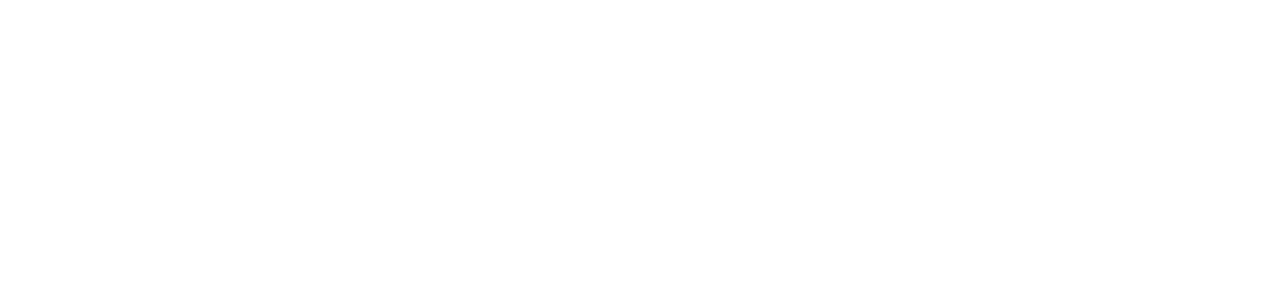
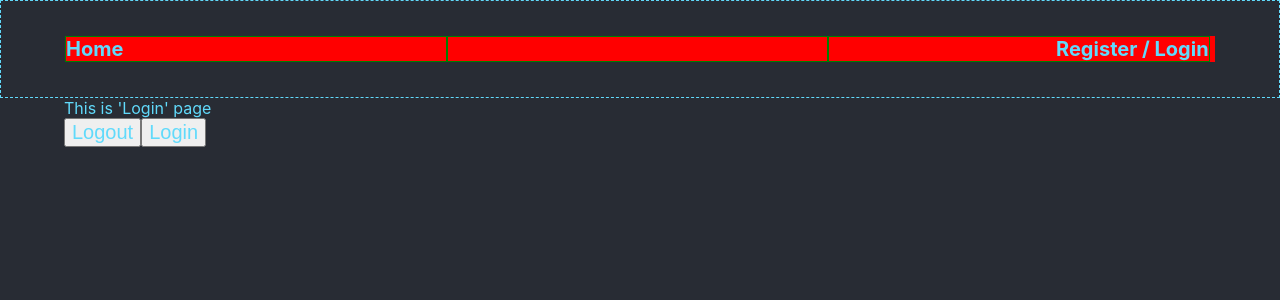
Before and after one commit to pitlimitCode/jwt-auth-refreshtoken, a React (Create React App) app: page /login in a window 1280 px wide. Before the commit this address had no page. Shown: the top 300 px of the page. Built offline with nearby package versions, Linux system fonts and the light colour scheme.

Commit message:
navbar trouble: path and auth

```diff
--- a/src/App.js
+++ b/src/App.js
@@ -1,8 +1,9 @@
 import React, { Suspense } from 'react';
 import { BrowserRouter, Routes, Route } from 'react-router-dom';
 
-import Home from './Home';
-import Page from './Page';
+import Home from './pages/Home';
+import Page from './pages/Login';
+import Profile from './pages/Profile';
 
 function App() {
   return (
@@ -10,7 +11,8 @@ function App() {
       <Suspense fallback={<div>Loading...</div>}>
         <Routes>
           <Route path="/" element={<Home />} />
-          <Route path="/page" element={<Page />} />
+          <Route path="/login" element={<Page />} />
+          <Route path="/profile" element={<Profile />} />
         </Routes>
       </Suspense>
     </BrowserRouter>
--- a/src/Home.js
+++ /dev/null
@@ -1,14 +0,0 @@
-import './styles/App.css';
-import { Link } from 'react-router-dom';
-
-export default function Home() {
-  return (
-    <div className="App">
-      <header className="App-header">
-        This is 'Home' page
-
-        <div>Link to: <span><Link to='/page'>Page</Link></span></div>
-      </header>
-    </div>
-  );
-}
--- a/src/Page.js
+++ /dev/null
@@ -1,14 +0,0 @@
-import './styles/App.css';
-import { Link } from 'react-router-dom';
-
-export default function Page() {
-  return (
-    <div className="App">
-      <header className="App-header">
-        This is 'Page' page
-
-        <div>Link to: <span><Link to='/'>Home</Link></span></div>
-      </header>
-    </div>
-  );
-}
--- /dev/null
+++ b/src/pages/Home.js
@@ -0,0 +1,19 @@
+import '../styles/App.css';
+// import { Link } from 'react-router-dom';
+
+import Navbar from './components/Navbar';
+
+export default function Home() {
+  return (
+    <div className="App">
+      <Navbar />
+      <div className='container'>
+
+        <div className="flexcenter">
+          This is 'Home' page
+        </div>
+
+      </div>
+    </div>
+  );
+}
--- /dev/null
+++ b/src/pages/Login.js
@@ -0,0 +1,31 @@
+import '../styles/App.css';
+import { Link } from 'react-router-dom';
+// import { useEffect } from 'react';
+
+import Navbar from './components/Navbar';
+
+export default function Login() {
+
+function inin() {
+  sessionStorage.setItem("login", true)
+  // console.log('inin')
+}
+function otot() {
+  sessionStorage.setItem("login", false)
+  // console.log('otot')
+}
+
+  return (
+    <div className="App">
+      <Navbar />
+      <div className='container'>
+
+        <div className="">
+          This is 'Login' page
+        </div>
+        <button onClick={otot}><Link to='/'>Logout</Link></button>
+        <button onClick={inin}><Link to='/'>Login</Link></button>
+      </div>
+    </div>
+  );
+}
--- /dev/null
+++ b/src/pages/Profile.js
@@ -0,0 +1,19 @@
+import '../styles/App.css';
+// import { Link } from 'react-router-dom';
+
+import Navbar from './components/Navbar';
+
+export default function Profile() {
+  return (
+    <div className="App">
+      <Navbar />
+      <div className='container'>
+
+        <div className="">
+          This is 'Profile' page
+        </div>
+
+      </div>
+    </div>
+  );
+}
--- /dev/null
+++ b/src/pages/components/Navbar.js
@@ -0,0 +1,138 @@
+import '../../styles/App.css';
+import { Link } from 'react-router-dom';
+// import { useLocation } from 'react-router-dom';
+// import { Link, useLocation } from 'react-router-dom';
+// import { useEffect } from 'react';
+// import { useState } from 'react';
+// import { useEffect, useState } from 'react';
+
+export default function Navbar() {
+  // const [isLogin, setIsLogin] = useState();
+  // console.log('ke1', isLogin);
+
+  let custom = sessionStorage.getItem("login")
+  console.log('wkwk1', sessionStorage.getItem("login"));
+
+  if(sessionStorage.getItem("login") == null){
+    // console.log('tesss')
+    // setIsLogin(false);
+    sessionStorage.setItem("login", false)
+  }
+
+  // function handleAuthen(log) {
+  //   sessionStorage.setItem("users", log)
+  // }
+
+  // const path = useLocation().pathname;
+  // const isLogin = sessionStorage.getItem("login");
+
+
+
+  // const [navLeft, setNavLeft] = useState();
+  // const [navCounter, setNavCounter] = useState();
+  // const [navRight, setNavRight] = useState();
+
+
+  // useEffect(() => {
+
+    // console.log('cek bool', Boolean(sessionStorage.getItem("login")));
+    // const isNotLogin2 = sessionStorage.getItem("login")
+
+    // console.log('wkwk1', sessionStorage.getItem("login"));
+
+    // if(sessionStorage.getItem("login") == null){
+    //   // console.log('tesss')
+    //   setIsLogin(false);
+    //   sessionStorage.setItem("login", false)
+    // }
+
+    // const isNotLogin3 = Boolean(isNotLogin2)
+    // console.log('wkwk2', isNotLogin3);
+    // setIsLogin(isLogin2);
+
+    // if(custom == 'true'){
+    //   setIsLogin(true);
+    //   sessionStorage.setItem("login", true)
+    // } else {
+    //   // console.log('a1', isLogin2)
+    //   setIsLogin(false);
+    //   sessionStorage.setItem("login", false)
+    // }
+
+
+    // if(sessionStorage.getItem("users") == null){
+    //   setIsLogin(true);
+    //   sessionStorage.setItem("users", null)
+    // };
+
+    // setIsLogin((sessionStorage.getItem("login")));
+    // console.log('ke2', isLogin);
+    // console.log(typeof(isLogin2));
+
+  //   if(path == '/login'){
+
+  //   }
+  //   if(path == '/profile'){
+
+  //   }
+
+  //   setNavRight(isLogin)
+  // }, []);
+
+  // console.log(sessionStorage);
+  // console.log(path);
+
+  // console.log('wkwk2', isLogin);
+function inin() {
+  sessionStorage.setItem("login", true)
+  // console.log('inin')
+}
+function otot() {
+  sessionStorage.setItem("login", false)
+  // console.log('otot')
+}
+  return (
+    <div className="navbar">
+      <div className='container'>
+
+        <div className='navBarCenter'>
+
+          {/* <div className='navPart flexleft'><Link to='/'>Home</Link></div> */}
+          <div className='navPart flexleft'>
+            { (custom == 'true')
+              ? <Link to='/profile'>Profile</Link>
+              : <Link to='/'>Home</Link>
+            }
+          </div>
+
+          {/* <div className='navPart flexcenter'>Time CountDown</div> */}
+          {/* <div className='navPart flexcenter'>
+            <div className='counterBorder'>
+              <div className='counter'> 15 </div>
+            </div>
+          </div> */}
+          <div className='navPart flexcenter'>
+            { (custom == 'true')
+              ? <div className='counterBorder'>
+                  <div className='counter'> 15 </div>
+                </div>
+              : <></>
+            }
+          </div>
+
+          {/* <div className='navPart flexcenter'><Link to='/profile'>Profile</Link></div>
+          <div className='navPart flexright'><Link to='/login'>Login</Link></div> */}
+          <div className='navPart flexright'>
+            { (custom == 'true')
+              ? <div onClick={otot}><Link to='/login'>Logout</Link></div>
+              : <div onClick={inin}><Link to='/login'>Register / Login</Link></div>
+            }
+          </div>
+
+        </div>
+
+      </div>
+
+    </div>
+  )
+}
--- a/src/styles/App.css
+++ b/src/styles/App.css
@@ -1,13 +1,73 @@
-.App {
-  text-align: center;
-  background-color: #282c34;
-  color: #61dafb;
-  min-height: 100vh;
+:root {
+  --color1: #282c34;
+  --color2: #61dafb;
+}
+.container{ padding: 0 5vw; }
+.flexcenter {
+  display: flex;
+  align-items: center;
+  justify-content: center;
+  /* flex-direction: column; */
+}
+.flexleft {
+  display: flex;
+  align-items: center;
+  justify-content: left;
+}
+.flexright {
+  display: flex;
+  align-items: center;
+  justify-content: right;
 }
 
-.App-header {
+.App {
+  background-color: var(--color1);
+  color: var(--color2);
+  min-height: 100vh;
+
+  max-width: 1600px;
+}
+
+.navbar{
+  min-height: 12vh;
+  border: 1px dashed var(--color2);
+  font-weight: bold;
+
+  position: relative;
+}
+
+.navBarCenter{
+  background-color: red;
   display: flex;
-  flex-direction: column;
+  flex-direction: row;
+  width: 90%;
+
+  position: absolute;
+  top: 50%;
+  transform: translateY(-50%);
+}
+
+.navPart{
+  border: 1px solid green;
+  /* width: 20%; */
+  /* width: 25%; */
+  width: 33%;
+}
+
+a{
+  text-decoration: none;
+  color: var(--color2);
+  font-size: 20px;
+}
+
+.counterBorder{
+  width: 60px;
+  height: 60px;
+  border: 5px solid var(--color2);
+  display: flex;
   align-items: center;
   justify-content: center;
 }
+.counter{
+  font-size: 30px;
+}
```
Also changed, not shown: toDo.txt (added), 2 other files (tests, documents, lock files or other folders).
